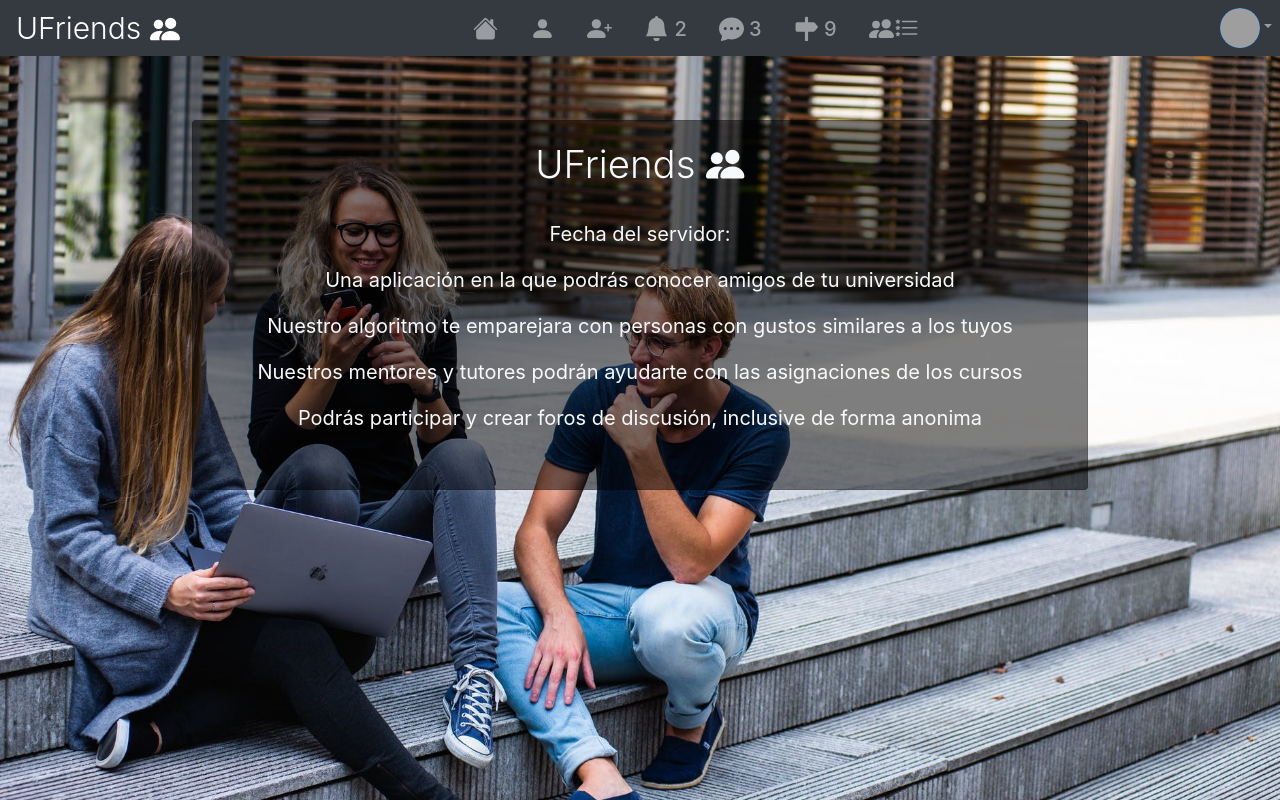
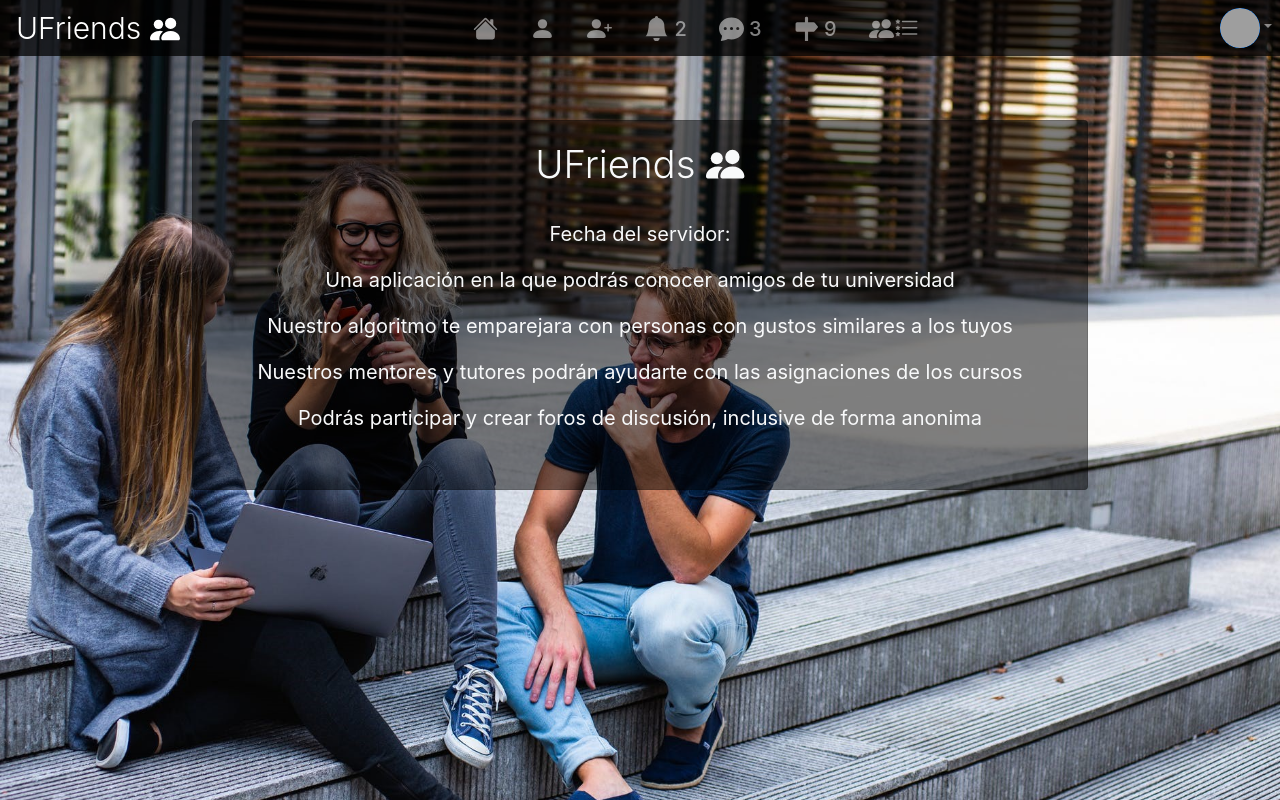
Before and after one commit to Enmeca/Globales, a Vue app in the folder src/frontend/: page /signup in a window 1280 px wide. Built offline with nearby package versions, Linux system fonts and the light colour scheme; no server answers; grey boxes are pictures that could not be loaded.

Commit message:
improve design navbar

```diff
--- a/src/frontend/src/layouts/NavBar.vue
+++ b/src/frontend/src/layouts/NavBar.vue
@@ -2,8 +2,7 @@
   <b-navbar
     toggleable="sm"
     type="dark"
-    variant="dark"
-    class="bg-navbar container-fluid p-0"
+    class="bg-navbar container-fluid p-0 navbar-background"
     sticky
   >
     <b-navbar-brand class="ml-3 mr-3" href="#/home">
@@ -96,4 +95,7 @@ export default {
 .display-4 {
   font-size: 1.5em;
 }
+.navbar-background {
+  background-color: rgba(0, 0, 0, 0.75);
+}
 </style>
```
